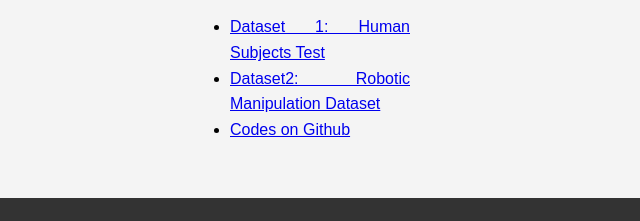
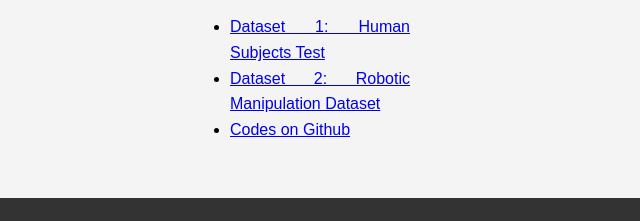
Before and after one commit to proactive-control/proactive-control.github.io, a plain HTML site: page index.html in a window 1280 px wide. Shown: the part 5550-5771 px from the top of the page, 340-980 px from the left. Drawn offline with Linux system fonts and the light colour scheme.

Commit message:
correction

```diff
--- a/index.html
+++ b/index.html
@@ -69,7 +69,7 @@
                     <p>To access the datasets from our study, please use the following links:</p>
                     <ul>
                         <li><a href="https://drive.google.com/file/d/1sNiUl9ZRPsdc-VAwqmdB3bD1DfSy1YbS/view?usp=sharing" target="_blank">Dataset 1: Human Subjects Test</a></li>
-                        <li><a href="https://drive.google.com/file/d/1uFruP-aitvHiuGFJU0YQeiZirHQKpUp2/view?usp=sharing" target="_blank">Dataset2: Robotic Manipulation Dataset</a></li>
+                        <li><a href="https://drive.google.com/file/d/1uFruP-aitvHiuGFJU0YQeiZirHQKpUp2/view?usp=sharing" target="_blank">Dataset 2: Robotic Manipulation Dataset</a></li>
                         <li><a href="https://github.com/imanlab/bgf" target="_blank">Codes on Github</a></li>
                     </ul>
                     <!-- <img src="image2.jpg" alt="Research Photo 2"> -->
```
